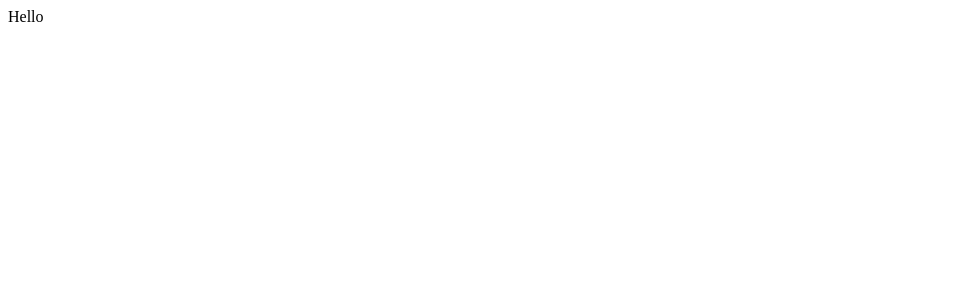
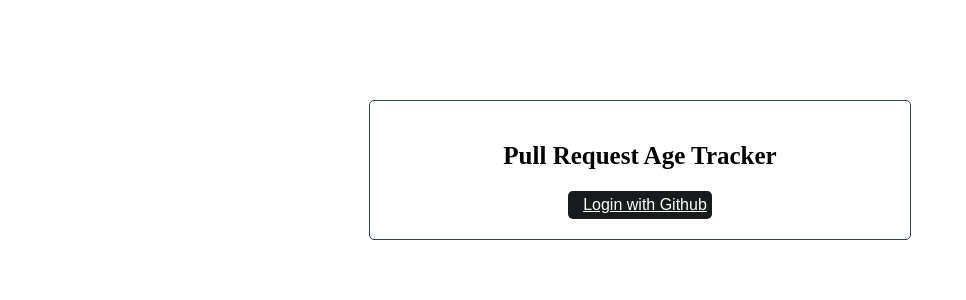
Before and after one commit to wendy-c/pr-age-tracker, a React app: page / in a window 1280 px wide. Shown: the top 300 px of the page, without its empty margins (0-966 px from the left). Built offline with nearby package versions, Linux system fonts and the light colour scheme; the HTML template or start-up script is replaced by a standard one.

Commit message:
set up styled-components and react router

```diff
--- a/src/client/index.tsx
+++ b/src/client/index.tsx
@@ -1,5 +1,6 @@
 import * as React from "react";
-import * as ReactDOM from "react-dom";
+import {hydrate} from "react-dom";
+import { BrowserRouter } from 'react-router-dom';
 import App from "../shared/App";
 
-ReactDOM.render(<App />, document.getElementById("root"));
+hydrate(<BrowserRouter><App /></BrowserRouter>, document.getElementById("root"));
--- a/src/shared/App.tsx
+++ b/src/shared/App.tsx
@@ -1,5 +1,18 @@
-import React, {SFC} from 'react';
+import React, { SFC } from 'react';
+import { Route, Switch } from 'react-router-dom';
+import Dashboard from './Dashboard';
+import Login from './Login';
 
-const App: SFC<{}> = () => <div>Hello</div>;
+type AppProps = {}
+
+const App: SFC<AppProps> = () => {
+  return (
+    <Switch>
+      <Route path="/user/:user" component={Dashboard}/>
+      <Route path="/" component={Login}/>
+    </Switch>
+  );
+
+}
 
 export default App;
--- /dev/null
+++ b/src/shared/Dashboard.tsx
@@ -0,0 +1,60 @@
+import React, { Component } from 'react';
+import styled from 'styled-components';
+
+const Title = styled.h2`
+  font-size: 25px;
+`;
+
+const Nav = styled.nav`
+  display: flex;
+  align-items: space-between;
+`;
+
+const Button = styled.button`
+  background-color: #181c1d;
+  border-radius: 5px;
+  border: none;
+  padding: 5px;
+  font-size: 16px;
+
+  i {
+    padding: 0 5px;
+    font-size: 20px;
+  }
+
+  a {
+    color: #fff;
+    display: flex;
+  }
+`;
+
+type DashboardProps = {
+  token: string;
+}
+
+class Dashboard extends Component<DashboardProps> {
+
+  componentDidMount() {
+    //make API call to get github user data
+
+  }
+
+  handleSignout = () => {
+    // remove cookie
+    // sign out from github??
+    // redirect to Login
+  }
+
+  render() {
+    return (
+      <div>
+        <Nav>
+        <Title>Pull Request Age Tracker</Title>
+        <Button onClick={this.handleSignout}>Sign out</Button>
+        </Nav>
+      </div>
+    );
+  }
+}
+
+export default Dashboard;
--- /dev/null
+++ b/src/shared/Login.tsx
@@ -0,0 +1,49 @@
+import React, {SFC} from 'react';
+import styled from 'styled-components';
+
+const Container = styled.div`
+  border: .7px solid #2e3d49;
+  border-radius: 5px;
+  display: flex;
+  flex-direction: column;
+  align-items: center;
+  margin: 100px auto;
+  max-width: 500px;
+  padding: 20px;
+`;
+
+const Title = styled.h2`
+  font-size: 25px;
+  text-align: center;
+`;
+
+const Button = styled.button`
+  background-color: #181c1d;
+  border-radius: 5px;
+  border: none;
+  padding: 5px;
+  font-size: 16px;
+
+  i {
+    padding: 0 5px;
+    font-size: 20px;
+  }
+
+  a {
+    color: #fff;
+    display: flex;
+  }
+`;
+
+const Login:SFC<{}> = () =>
+  <Container>
+    <Title>Pull Request Age Tracker</Title>
+    <Button>
+    <a href={`https://github.com/login/oauth/authorize?scope=user:email&client_id=${process.env.CLIENT_ID}`}>
+    <i className="fab fa-github-square"></i>
+    Login with Github
+    </a>
+    </Button>
+  </Container>;
+
+export default Login;
--- a/webpack.config.ts
+++ b/webpack.config.ts
@@ -1,6 +1,11 @@
 import * as webpack from "webpack";
 
+const createStyledComponentsTransformer = require('typescript-plugin-styled-components').default;
+const styledComponentsTransformer = createStyledComponentsTransformer();
+
 const clientConfig: webpack.Configuration = {
+  mode: "development",
+  target: "node",
   entry: "./src/client/index.tsx",
   output: {
     path: __dirname,
@@ -14,19 +19,23 @@
     rules: [
       {
         test: /\.css$/,
-        use: "css-loader",
+        use: 'css-loader'
       },
       {
         test: /\.tsx?$/,
         exclude: /node_modules/,
         loader: "awesome-typescript-loader",
+        options: {
+          getCustomTransformers: () => ({ before: [styledComponentsTransformer] })
+        }
       },
     ],
   },
 };
 
 const serverConfig: webpack.Configuration = {
-  entry: "./src/server/index.tsx",
+  mode: "development",
+  entry: "./src/server/index.ts",
   target: "node",
   output: {
     path: __dirname,
@@ -41,19 +50,19 @@
     rules: [
       {
         test: /\.css$/,
-        use: [
-          {
-            loader: "css-loader/locals",
-          },
-        ],
+        use: "css-loader/locals",
       },
       {
         test: /\.tsx?$/,
         exclude: /(node_modules)/,
         loader: "awesome-typescript-loader",
+        options: {
+          getCustomTransformers: () => ({ before: [styledComponentsTransformer] })
+        }
       },
     ],
   },
+  externals: ['express']
 };
 
 export default [clientConfig, serverConfig];
```
Also changed, not shown: package.json (+29 -2 lines), src/server/Root.tsx (added, +20 -0 lines), src/server/index.ts (added, +78 -0 lines), src/server/index.tsx (deleted, +0 -47 lines), src/server/token.ts (added, +13 -0 lines), .babelrc (added), 1 other file (tests, documents, lock files or other folders).
